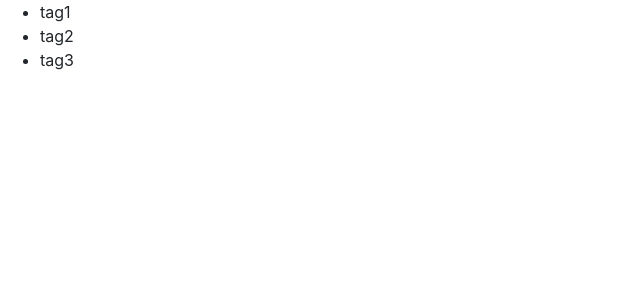
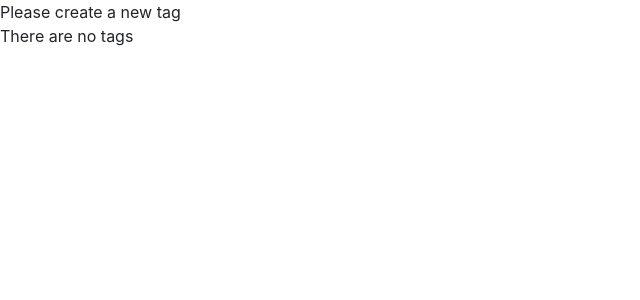
Before and after one commit to KyleFDowney/mosh-app-2, a React (Create React App) app: page / in a window 1280 px wide. Shown: the top 300 px of the page, without its empty margins (0-640 px from the left). Built offline with nearby package versions, Linux system fonts and the light colour scheme.

Commit message:
&& statements

```diff
--- a/src/components/counter.jsx
+++ b/src/components/counter.jsx
@@ -3,7 +3,7 @@ import React, { Component } from "react";
 class Counter extends Component {
   state = {
     count: 0,
-    tags: ["tag1", "tag2", "tag3"]
+    tags: []
   };
 
   renderTags() {
@@ -21,9 +21,7 @@ class Counter extends Component {
   render() {
     return (
       <div>
-        {/* <span className={this.getBadgeClasses()}>{this.formatCount()}</span>
-        <button className="btn btn-secondary btn-sm">Increment</button> */}
-
+        {this.state.tags.length === 0 && "Please create a new tag"}
         {this.renderTags()}
       </div>
     );
```
